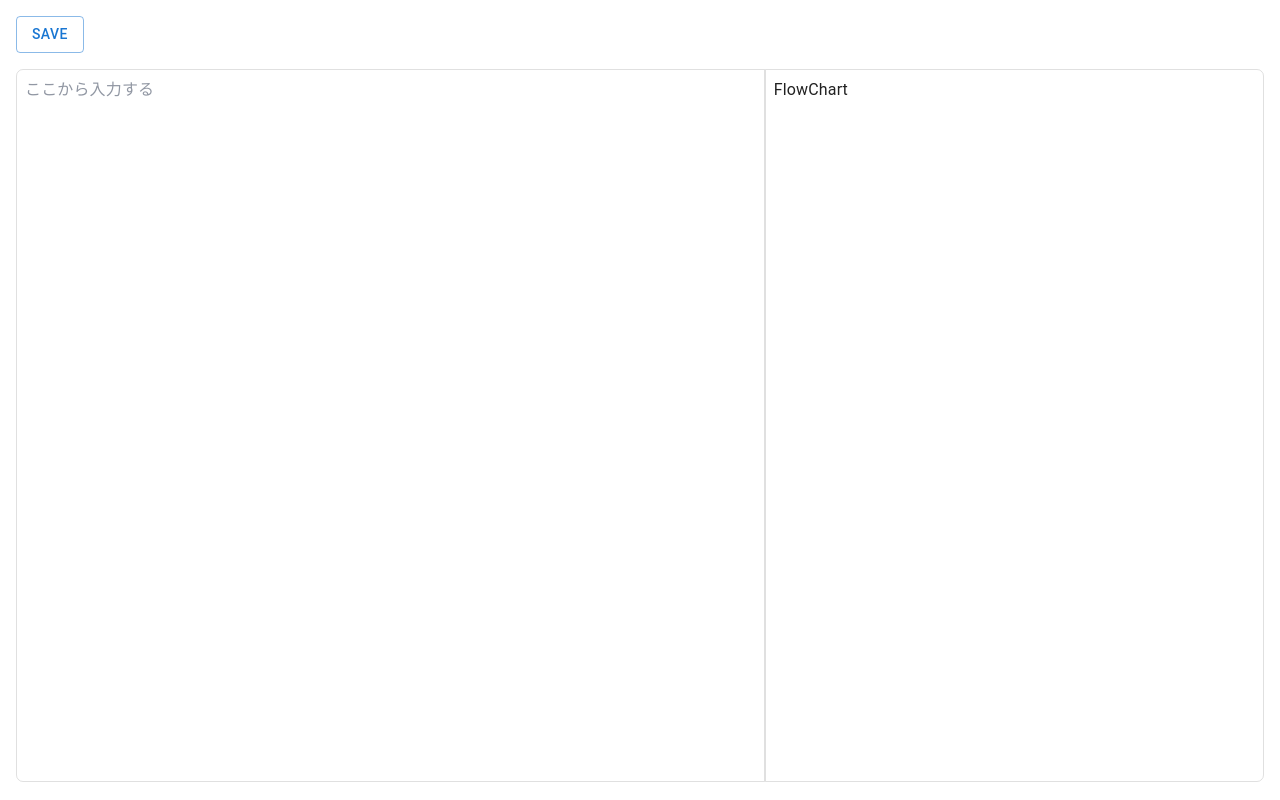
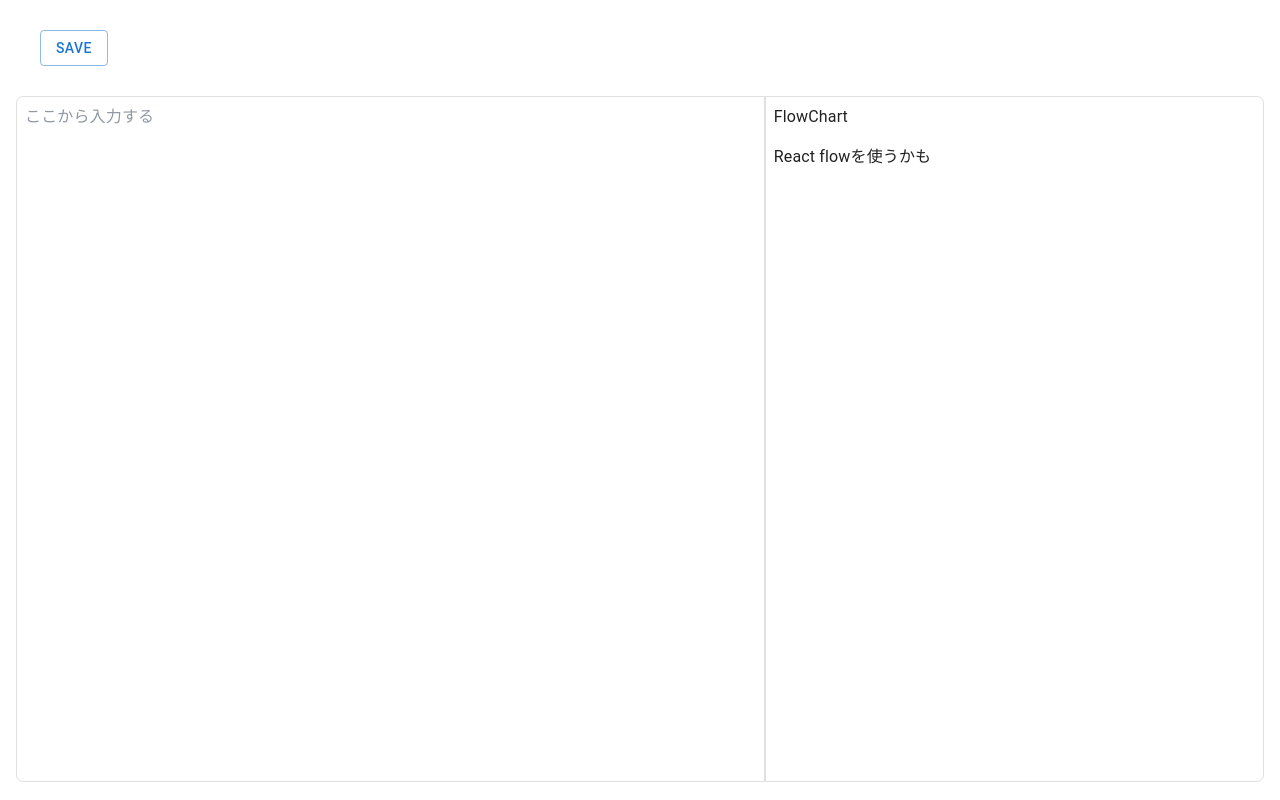
Before and after one commit to katsudon08/Floccha_frontend, a React (Vite) app: page / in a window 1280 px wide. Built offline with nearby package versions, Linux system fonts and the light colour scheme.

Commit message:
Toolbarの追加

```diff
--- a/src/App.tsx
+++ b/src/App.tsx
@@ -47,7 +47,7 @@ function App() {
         <ThemeProvider theme={theme}>
             <CssBaseline />
             <Box sx={{ padding: 2, minHeight: "100vh" }} ref={containerRef}>
-                <CreatePart containerBottom={elementProp}/>
+                <CreatePart containerBottom={elementProp} />
             </Box>
         </ThemeProvider >
     )
--- a/src/components/CreatePart.tsx
+++ b/src/components/CreatePart.tsx
@@ -1,7 +1,7 @@
 import React, { RefObject, useEffect, useRef, useState } from 'react';
 import { Editor, EditorState, convertToRaw } from 'draft-js'
 import 'draft-js/dist/Draft.css'
-import { Button, Box, Grid, Container, Card, Paper } from '@mui/material';
+import { Button, Box, Grid, Container, Card, Paper, Toolbar } from '@mui/material';
 import PlayArrowIcon from '@mui/icons-material/PlayArrow';
 import IconButton from '@mui/material/IconButton';
 import { useGetElementProperty } from './getElementPropHook';
@@ -45,7 +45,9 @@ export const CreatePart = ({ containerBottom }: { containerBottom: number }) =>
         <>
             <Grid container direction="column">
                 <Grid item xs="auto" ref={targetRef}>
-                    <Button variant='outlined' onClick={saveContent} >save</Button>
+                    <Toolbar>
+                        <Button variant='outlined' onClick={saveContent} >save</Button>
+                    </Toolbar>
                 </Grid>
                 <Grid item xs >
                     <Grid container direction="row">
--- a/src/components/FlowChart.tsx
+++ b/src/components/FlowChart.tsx
@@ -2,6 +2,7 @@ export const FlowChart = () => {
     return (
         <>
             <div>FlowChart</div>
+            <p>React flowを使うかも</p>
         </>
     )
 }
```
